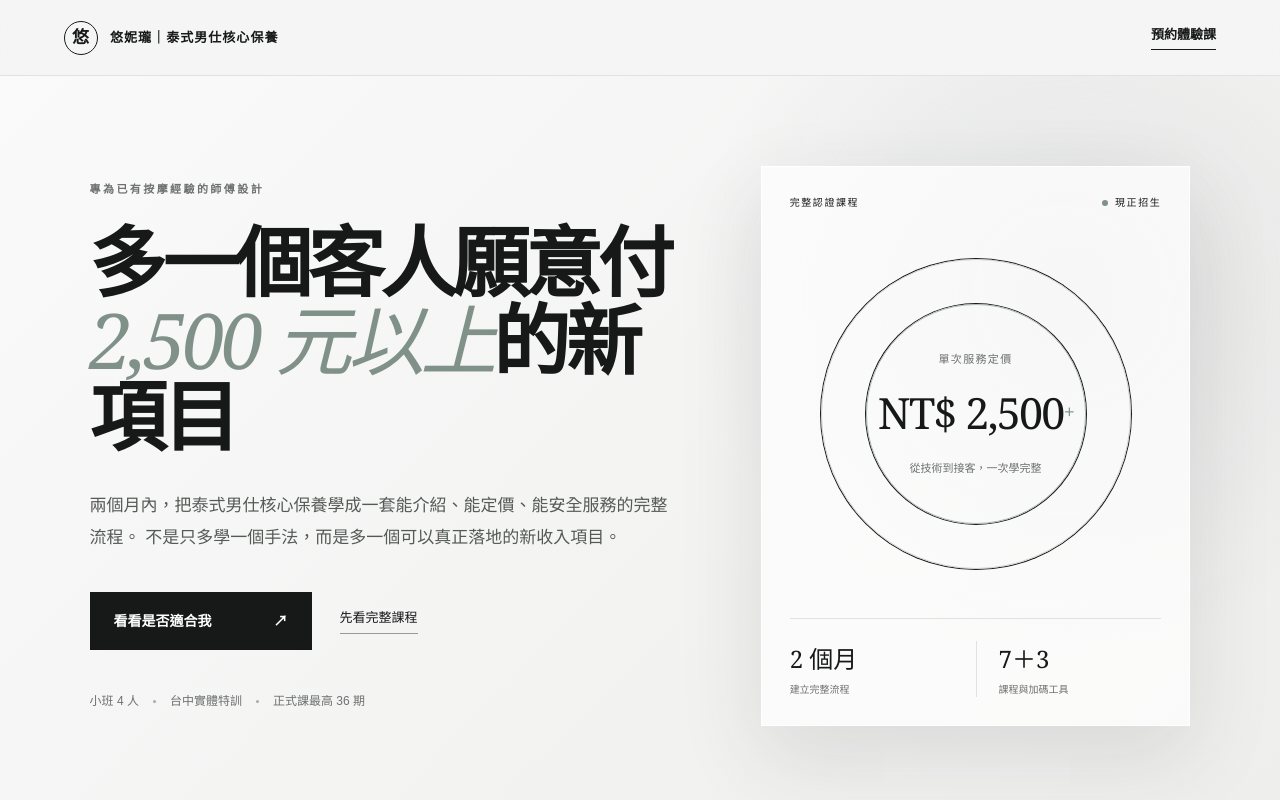
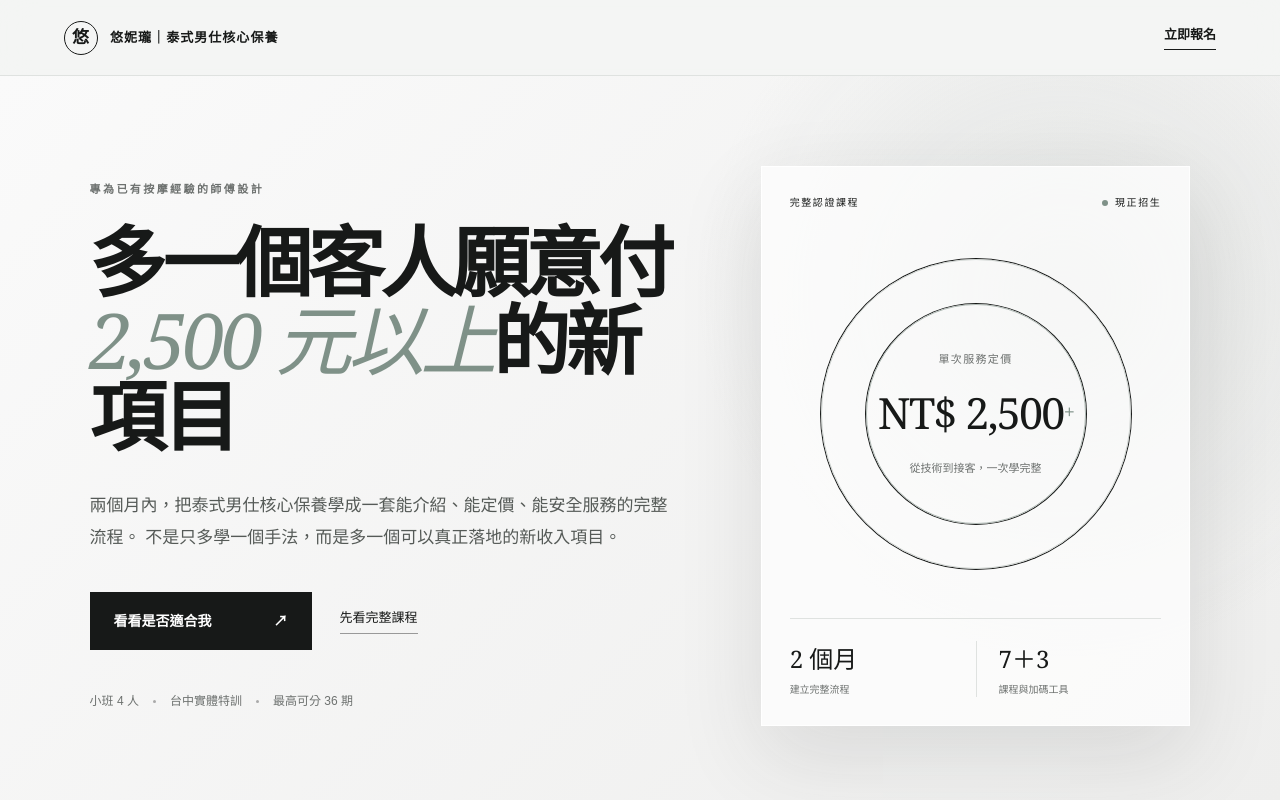
Before and after one commit to lamasonic2020-cloud/unilong-thai-core-care, a Next.js app: page / in a window 1280 px wide. Shown: the top 800 px of the page. Built offline with nearby package versions, Linux system fonts and the light colour scheme.

Commit message:
Remove trial class offer

```diff
--- a/app/page.tsx
+++ b/app/page.tsx
@@ -40,7 +40,7 @@ const faqs = [
   ["外縣市需要常常跑台中嗎？", "不用。線下特訓集中在兩天一夜完成，外縣市學員只需要安排一次行程，其餘在線上學習與驗收。"],
   ["學完一定能賺多少錢嗎？", "課程不承諾收入數字。我們保證的是依進度練習、完成驗收後，能安全且完整地做出服務流程。"],
   ["如果跟不上或還做不完整呢？", "符合練習與交件條件，90 天內仍無法完成流程，可免費再參加一次線下課，問答時間也會延長。"],
-  ["可以分期嗎？", "正式認證課程最高可分 36 期，讓你不必一次付清全部學費；體驗課需一次付清，不提供分期。"],
+  ["可以分期嗎？", "完整認證課程最高可分 36 期，讓你不必一次付清全部學費。"],
 ];
 
 export default function Home() {
@@ -51,7 +51,7 @@ export default function Home() {
           <span className="brand-mark">悠</span>
           <span>悠妮瓏｜泰式男仕核心保養</span>
         </a>
-        <a className="nav-cta" href="#apply">預約體驗課</a>
+        <a className="nav-cta" href="#apply">立即報名</a>
       </nav>
 
       <section className="hero" id="top">
@@ -69,7 +69,7 @@ export default function Home() {
           <div className="hero-proof">
             <span>小班 4 人</span><i />
             <span>台中實體特訓</span><i />
-            <span>正式課最高 36 期</span>
+            <span>最高可分 36 期</span>
           </div>
         </div>
 
@@ -190,10 +190,10 @@ export default function Home() {
           <h2>一個班只收 4 位，<br />因為每個動作都要<em>親自看、親自調</em></h2>
           <p>名額不是行銷話術。老師需要逐一矯正、逐一確認，收多了就無法維持教學品質。</p>
           <ul>
-            <li>體驗課費用可全額折抵</li>
+            <li>完整認證課程一次學會</li>
             <li>刷卡、轉帳皆可</li>
-            <li>正式課程最高可分 36 期</li>
-            <li>體驗課需一次付清，不提供分期</li>
+            <li>最高可分 36 期</li>
+            <li>小班 4 人逐一指導</li>
           </ul>
         </div>
         <div className="price-card">
@@ -201,8 +201,8 @@ export default function Home() {
           <p>腹部養護・泰式拉筋・核心循環・卡賽進階</p>
           <div className="price"><small>完整方案</small><strong><sup>NT$</sup>58,800</strong></div>
           <div className="included"><span>7 大課程系統</span><span>3 個加碼工具</span><span>完課認證</span><span>90 天問答</span></div>
-          <a className="button inverse" href="#contact">立即預約體驗課 <span>↗</span></a>
-          <small className="note">體驗課需一次付清、不提供分期；現場報名正式課程享當次專屬方案。</small>
+          <a className="button inverse" href="#contact">立即報名完整課程 <span>↗</span></a>
+          <small className="note">本頁僅販售完整認證課程；可刷卡、轉帳，最高可分 36 期。</small>
         </div>
       </section>
 
@@ -221,10 +221,10 @@ export default function Home() {
       <section className="final-cta" id="contact">
         <div>
           <p className="section-index light">準備好增加下一個服務項目了嗎？</p>
-          <h2>先來體驗，確認這套方法<br />適不適合你現在的階段。</h2>
+          <h2>直接加入完整認證課程，<br />把新項目真正做起來。</h2>
         </div>
         <div>
-          <a className="button white" href="#top">聯絡課程顧問預約 <span>↗</span></a>
+          <a className="button white" href="#top">聯絡課程顧問報名 <span>↗</span></a>
           <p>每班 4 位・台中實體特訓・可分期</p>
         </div>
       </section>
```
